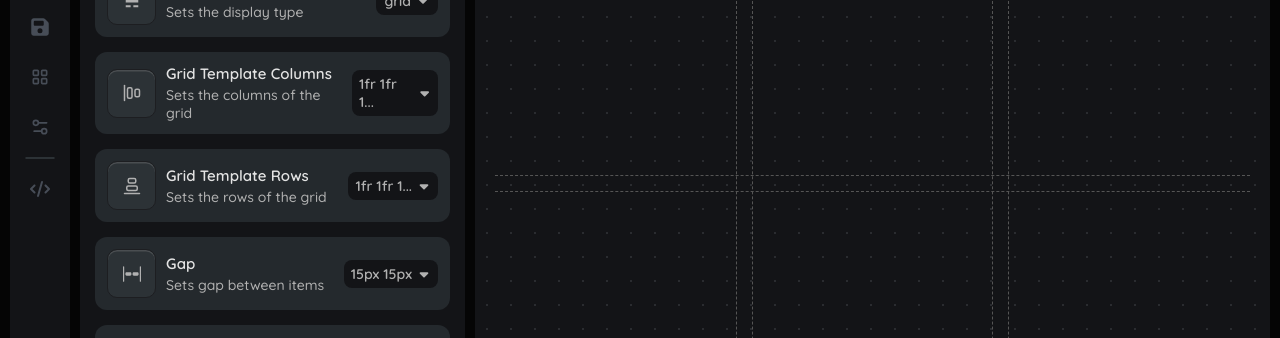
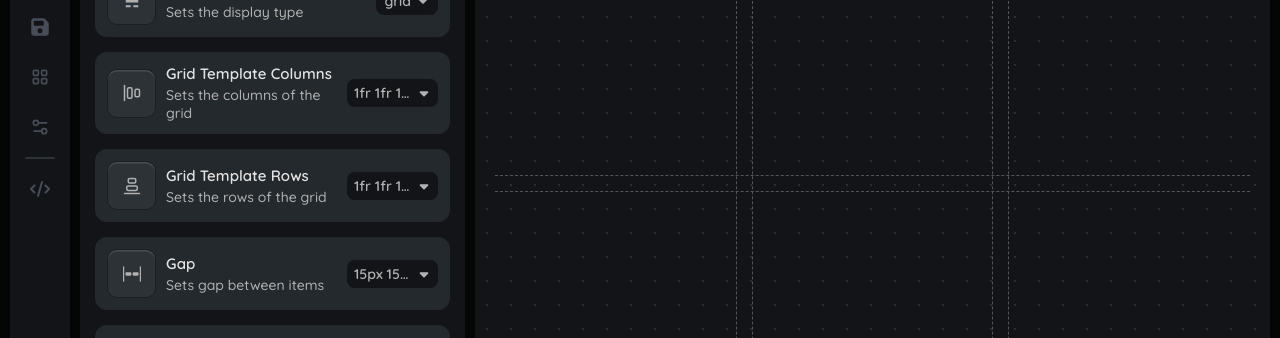
Before and after one commit to yjoamsbolzwz/Flexbox-Labs, a Next.js app: page /grid in a window 1280 px wide. Shown: the part 185-523 px from the top of the page. Built offline with nearby package versions, Linux system fonts and the light colour scheme.

Commit message:
fix(itemDropdown): add text overflow handling for item value display

```diff
--- a/app/_components/SideBar/Edit/Item.module.scss
+++ b/app/_components/SideBar/Edit/Item.module.scss
@@ -72,6 +72,13 @@
       display: flex;
       align-items: center;
       gap: 0.5rem;
+
+      p {
+         max-width: 5.8rem;
+         white-space: nowrap;
+         overflow: hidden;
+         text-overflow: ellipsis;
+      }
    }
 }
 
--- a/app/_components/SideBar/Edit/Item/ItemDropdown.tsx
+++ b/app/_components/SideBar/Edit/Item/ItemDropdown.tsx
@@ -68,10 +68,8 @@ const Item = ({ item, value, separator, onChange }: Props) => {
                <div className={styles.description}>{item.description}</div>
             </div>
             <div className={styles.value}>
-               {currValue.length > 10
-                  ? `${currValue.slice(0, 9)}...`
-                  : currValue}
-            <FaCaretDown />
+               <p>{currValue}</p>
+               <FaCaretDown />
             </div>
          </motion.label>
 
```
